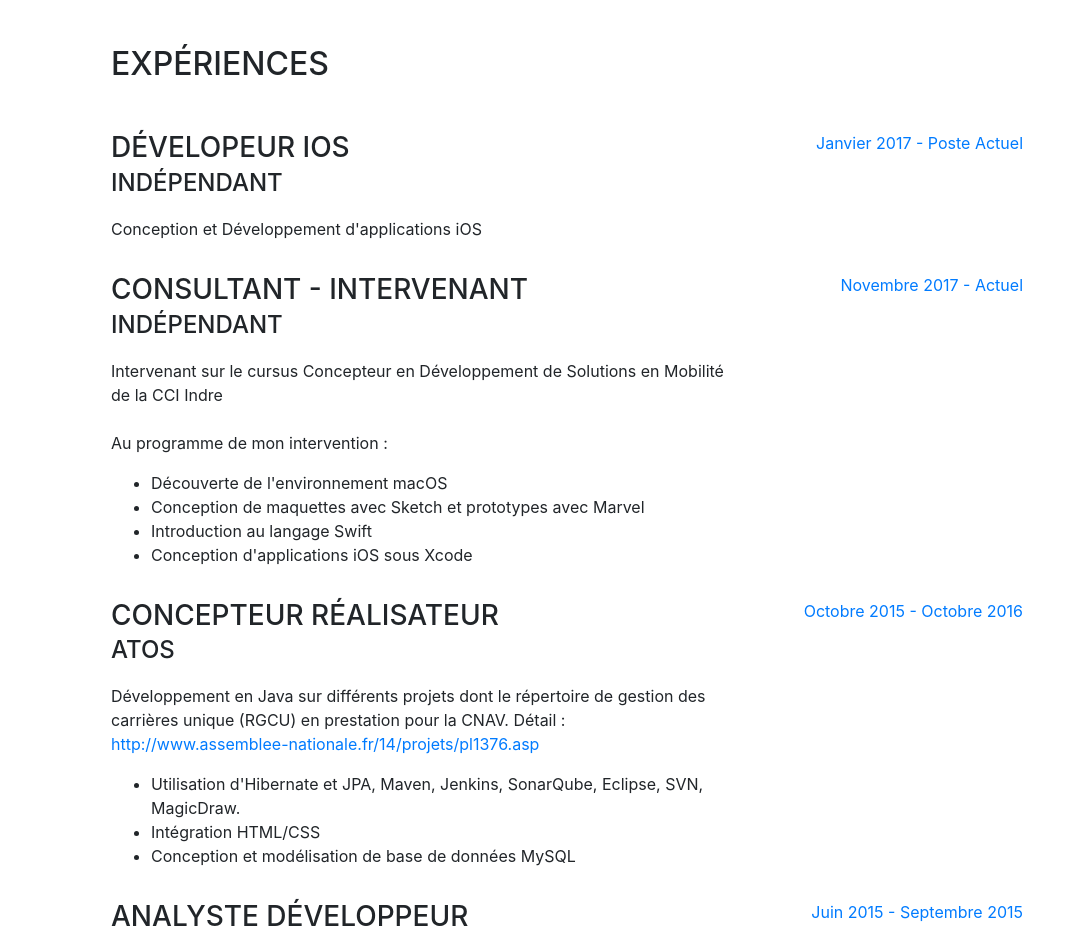
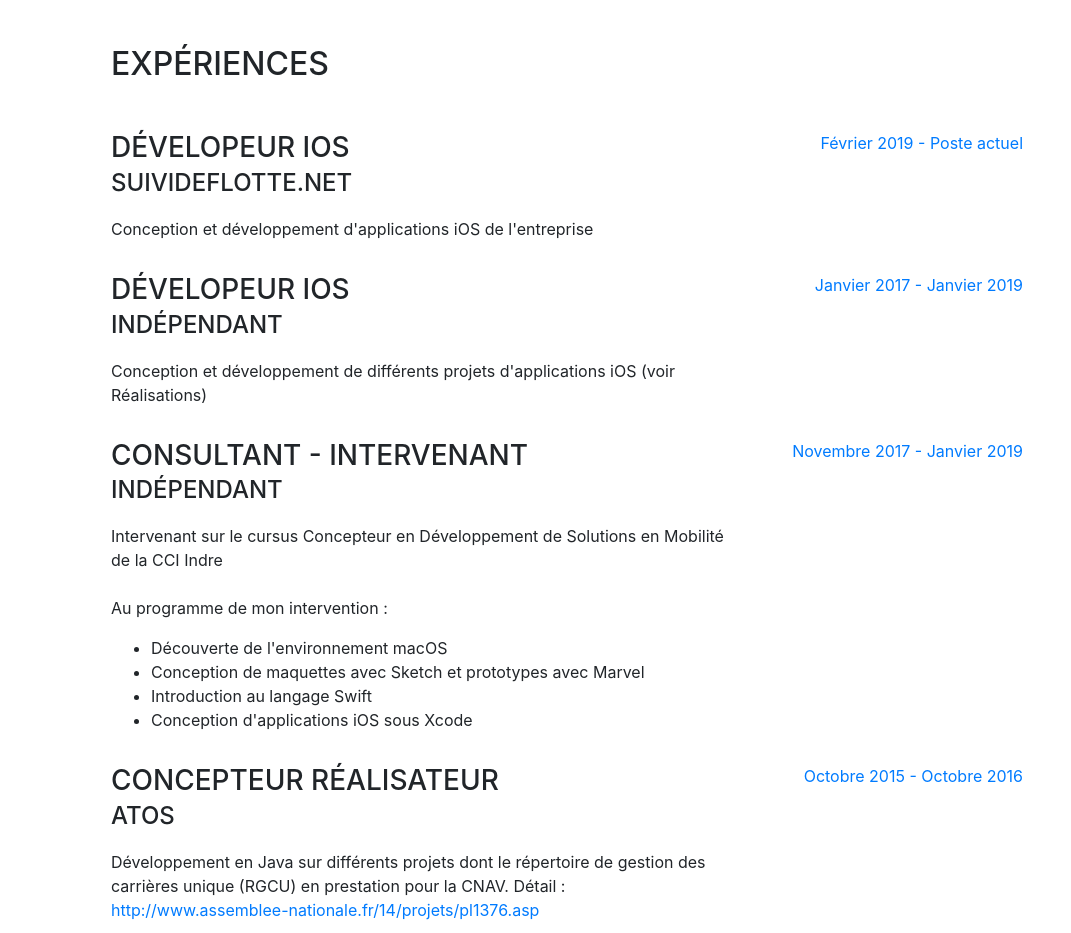
Before and after one commit to MehdiChennoufi/mehdichennoufi.github.io, a website with bundled scripts: page index.html in a window 1280 px wide. Shown: the part 804-1737 px from the top of the page, without its empty margins (209-1280 px from the left). Built offline with nearby package versions, Linux system fonts and the light colour scheme; a web font is replaced by a local one.

Commit message:
Mise à jour de poste

```diff
--- a/index.html
+++ b/index.html
@@ -73,8 +73,7 @@
             <a href="mailto:m.chennoufi@me.com">m.chennoufi@me.com</a>
           </div>
           <p class="lead mb-5">Passionné par l'informatique depuis toujours et fan inconditionnel de la marque pommée depuis 2007, après avoir fait de la vente, du dépannage et de l'assistance utilisateurs dans le milieu informatique, j'ai choisi en 2014 de m'ouvrir à une nouvelle compétence dans le développement.</br></br>
-                              Après l'obtention de mes deux titres professionnels, Analyste Développeur et Développeur Logiciel en 2015 et 2016, j'ai décidé d'allier ma passion et mes précédentes expériences à ma nouvelle compétence.</br></br>
-                              Aujourd'hui je vous aide à concrétiser vos idées en applications iPhone/iPad.</p>
+                              Après l'obtention de mes deux titres professionnels, Analyste Développeur et Développeur Logiciel en 2015 et 2016, j'ai décidé d'allier ma passion et mes précédentes expériences à ma nouvelle compétence.</p>
           <div class="social-icons">
             <a href="https://www.linkedin.com/in/mehdichennoufi/">
               <i class="fab fa-linkedin-in"></i>
@@ -98,11 +97,22 @@
           <div class="resume-item d-flex flex-column flex-md-row mb-3">
             <div class="resume-content mr-auto">
               <h3 class="mb-0">Dévelopeur iOS</h3>
-              <div class="subheading mb-3">Indépendant</div>
-              <p>Conception et Développement d'applications iOS
+              <div class="subheading mb-3">SuiviDeFlotte.net</div>
+              <p>Conception et développement d'applications iOS de l'entreprise</p>
               </div>
             <div class="resume-date text-md-right">
-              <span class="text-primary">Janvier 2017 - Poste Actuel</span>
+              <span class="text-primary">Février 2019 - Poste actuel</span>
+            </div>
+          </div>
+
+          <div class="resume-item d-flex flex-column flex-md-row mb-3">
+            <div class="resume-content mr-auto">
+              <h3 class="mb-0">Dévelopeur iOS</h3>
+              <div class="subheading mb-3">Indépendant</div>
+              <p>Conception et développement de différents projets d'applications iOS (voir Réalisations)</p>
+              </div>
+            <div class="resume-date text-md-right">
+              <span class="text-primary">Janvier 2017 - Janvier 2019</span>
             </div>
           </div>
 
@@ -119,7 +129,7 @@
                 </ul>
               </div>
             <div class="resume-date text-md-right">
-              <span class="text-primary">Novembre 2017 - Actuel</span>
+              <span class="text-primary">Novembre 2017 - Janvier 2019</span>
             </div>
           </div>
 
```
